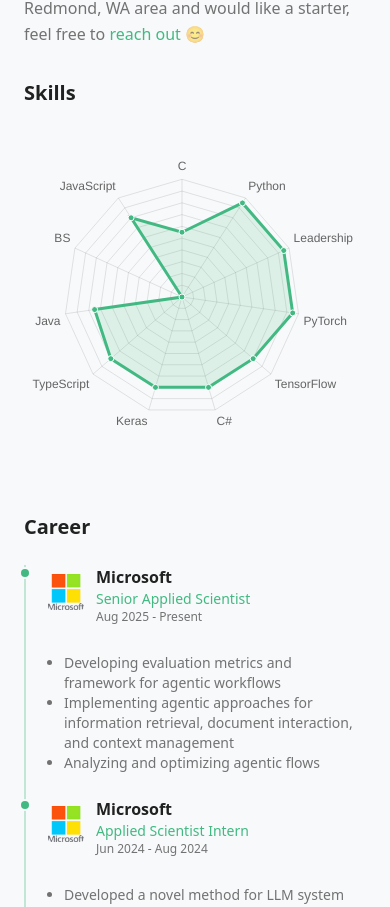
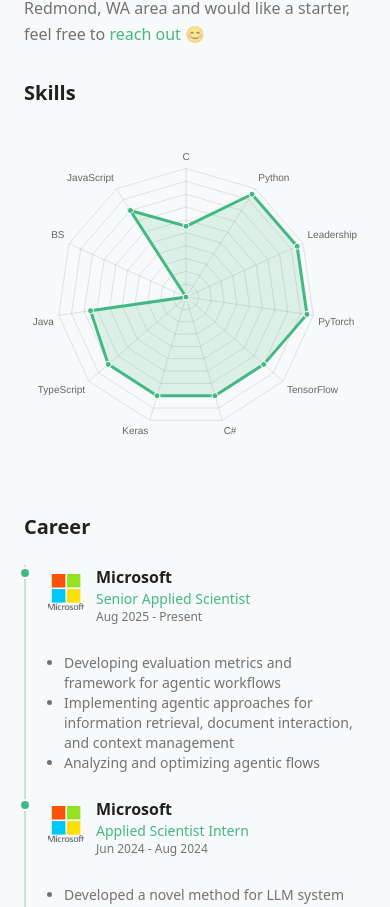
Before and after one commit to rezazzr/davari.io, a Next.js app: page / in a window 390 px wide. Shown: the part 1057-1964 px from the top of the page. Built offline with nearby package versions, Linux system fonts and the light colour scheme.

Commit message:
Add responsive label sizing to skills radar chart
- Reduce pointLabels font from 12px to 10px on screens narrower than 400px
- Add resize listener to update label size on orientation/window changes
- Prevents label overlap on narrow mobile screens

```diff
--- a/src/components/SkillsRadarChart.tsx
+++ b/src/components/SkillsRadarChart.tsx
@@ -1,6 +1,6 @@
 "use client";
 
-import { useMemo } from "react";
+import { useEffect, useMemo, useState } from "react";
 import {
   Chart as ChartJS,
   RadialLinearScale,
@@ -19,6 +19,15 @@ ChartJS.register(RadialLinearScale, PointElement, LineElement, Filler, Tooltip);
 export default function SkillsRadarChart() {
   const { isDark } = useTheme();
   const { ref, isVisible } = useRevealOnScroll({ threshold: 0.3 });
+
+  const [labelSize, setLabelSize] = useState(12);
+
+  useEffect(() => {
+    const update = () => setLabelSize(window.innerWidth < 400 ? 10 : 12);
+    update();
+    window.addEventListener("resize", update);
+    return () => window.removeEventListener("resize", update);
+  }, []);
 
   const textColor = isDark ? "rgba(255,255,255,0.7)" : "rgba(0,0,0,0.6)";
   const gridColor = isDark ? "rgba(255,255,255,0.1)" : "rgba(0,0,0,0.1)";
@@ -55,7 +64,7 @@ export default function SkillsRadarChart() {
           min: 0,
           max: 100,
           ticks: { display: false },
-          pointLabels: { font: { size: 12 }, color: textColor },
+          pointLabels: { font: { size: labelSize }, color: textColor },
           grid: { color: gridColor },
           angleLines: { color: gridColor },
         },
@@ -64,7 +73,7 @@ export default function SkillsRadarChart() {
         legend: { display: false },
       },
     }),
-    [textColor, gridColor, isVisible]
+    [textColor, gridColor, isVisible, labelSize]
   );
 
   const ariaLabel = useMemo(
```
